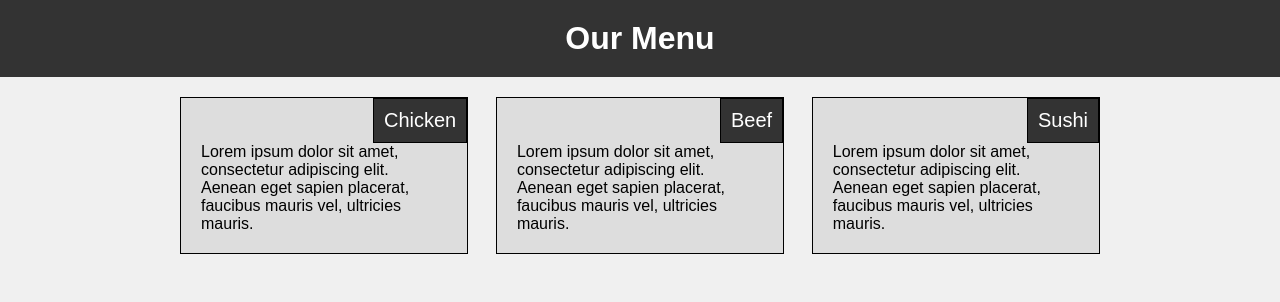
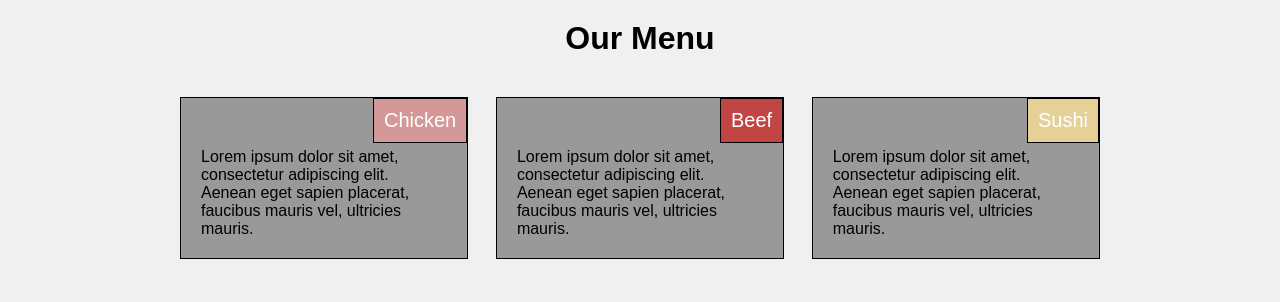
Before and after one commit to Nipun-Thiwanka/coursera-test, a plain HTML site: page module2-solution/index.html in a window 1280 px wide. Drawn offline with Linux system fonts and the light colour scheme; a web font is replaced by a local one.

Commit message:
module2-solution

```diff
--- a/module2-solution/css/styles.css
+++ b/module2-solution/css/styles.css
@@ -12,8 +12,7 @@
   }
 
   header {
-    background-color: #333;
-    color: white;
+    color: black;
     padding: 20px;
     text-align: center;
   }
@@ -36,13 +35,13 @@
     margin-bottom: 20px;
     position: relative;
     border: 1px solid black;
-    background-color: #ddd;
+    background-color: #999999;
     font-size: 1rem;
   }
 
   .food-section p {
     padding: 20px;
-    margin-top: 25px;
+    margin-top: 30px;
     font-size: 16px;
   }
 
@@ -50,11 +49,22 @@
     position: absolute;
     top: 0;
     right: 0;
-    background-color: #333;
     color: white;
     padding: 10px;
     font-size: 1.25rem;
     border: 1px solid black;
+  }
+
+  #food-1 {
+    background-color: #D59898;
+  }
+
+  #food-2 {
+    background-color: #C14543;
+  }
+
+  #food-3 {
+    background-color: #E5D198;
   }
 
   @media screen and (max-width: 991px) {
--- a/module2-solution/index.html
+++ b/module2-solution/index.html
@@ -11,15 +11,15 @@
   </header>
   <main>
     <section class="food-section">
-      <div class="section-title">Chicken</div>
+      <div class="section-title" id="food-1">Chicken</div>
       <p>Lorem ipsum dolor sit amet, consectetur adipiscing elit. Aenean eget sapien placerat, faucibus mauris vel, ultricies mauris.</p>
     </section>
     <section class="food-section">
-      <div class="section-title">Beef</div>
+      <div class="section-title" id="food-2">Beef</div>
       <p>Lorem ipsum dolor sit amet, consectetur adipiscing elit. Aenean eget sapien placerat, faucibus mauris vel, ultricies mauris.</p>
     </section>
     <section class="food-section">
-      <div class="section-title">Sushi</div>
+      <div class="section-title" id="food-3">Sushi</div>
       <p>Lorem ipsum dolor sit amet, consectetur adipiscing elit. Aenean eget sapien placerat, faucibus mauris vel, ultricies mauris.</p>
     </section>
   </main>
```
